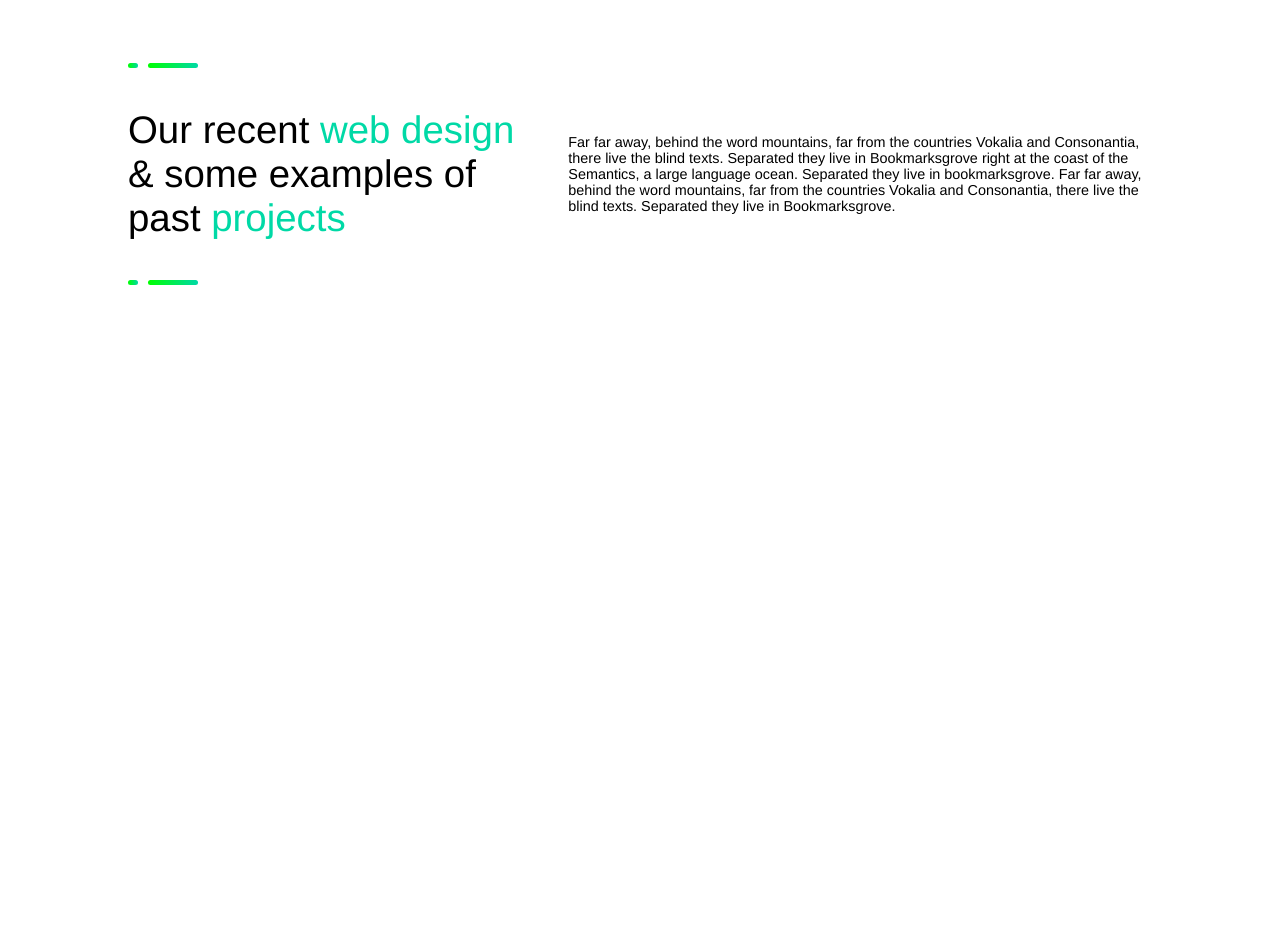
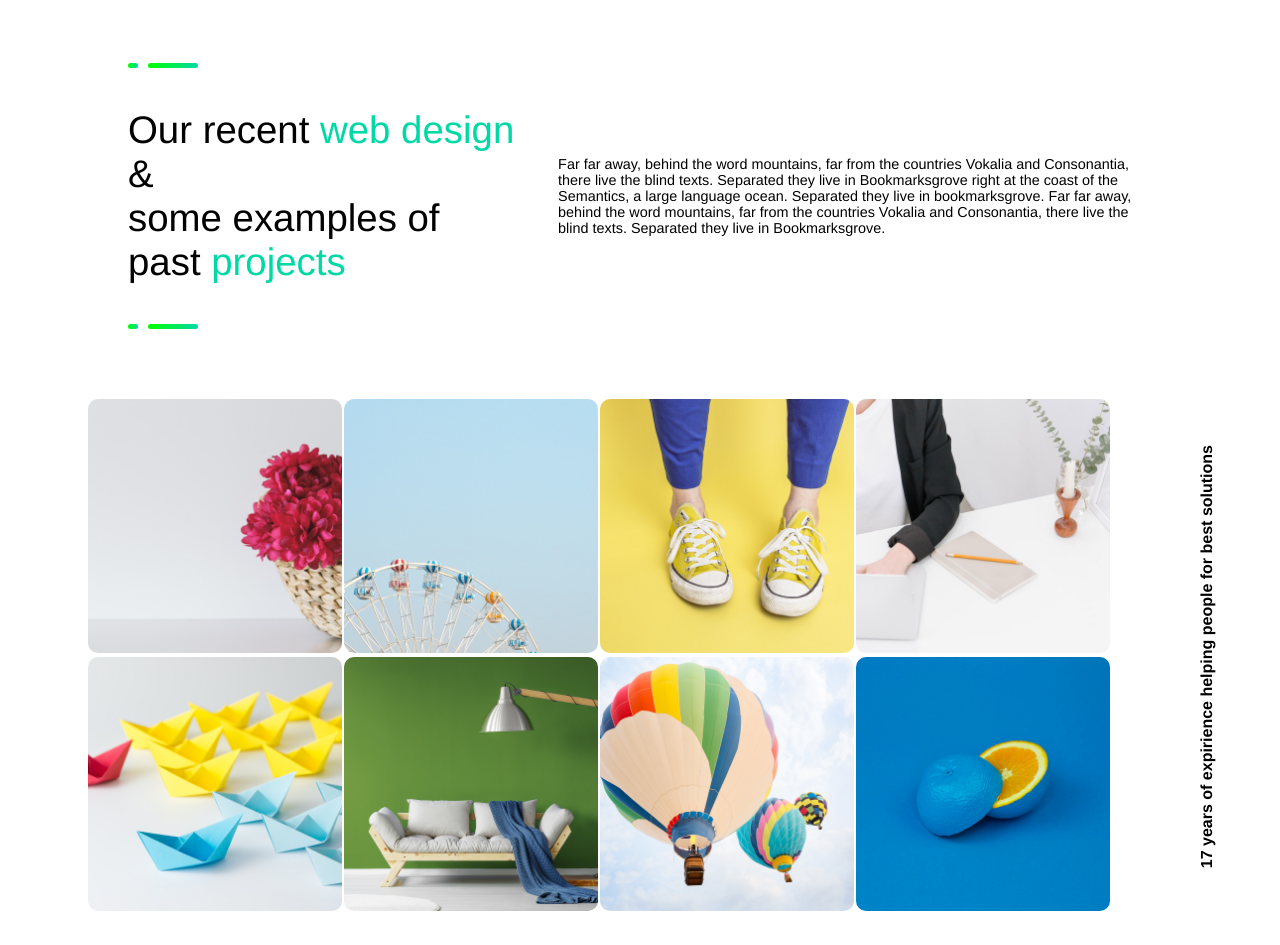
Before and after one commit to mecarm/proj-html-vuejs, a Vue app: page / in a window 1280 px wide. Shown: the part 2840-3785 px from the top of the page. Before the commit the page ends 3165 px from the top, so only its background shows below. Built offline with nearby package versions, Linux system fonts and the light colour scheme.

Commit message:
Aggiunta sez con immagini in thirdSection

```diff
--- a/src/components/MainComp.vue
+++ b/src/components/MainComp.vue
@@ -20,7 +20,8 @@ export default {
         FirstSection,
         SecondSection,
         ThirdSection
-    }
+    },
+
 }
 </script>
 
--- a/src/components/ThirdSection.vue
+++ b/src/components/ThirdSection.vue
@@ -7,7 +7,7 @@
                     <div></div>
                 </div>
                 <h1>
-                    Our recent <span>web design</span> & some examples of past <span>projects</span>
+                    Our recent <span>web design</span> & <br> some examples of <br> past <span>projects</span>
                 </h1>
                 <div class="line">
                     <div></div>
@@ -16,12 +16,43 @@
             </div>
             <p>Far far away, behind the word mountains, far from the countries Vokalia and Consonantia, there live the blind texts. Separated they live in Bookmarksgrove right at the coast of the Semantics, a large language ocean. Separated they live in bookmarksgrove. Far far away, behind the word mountains, far from the countries Vokalia and Consonantia, there live the blind texts. Separated they live in Bookmarksgrove.</p>
         </div>
+        <div class="main-container">
+            <div class="img-container">
+                <div class="card">
+                    <img src="../assets/images/ina-soulis-227104-unsplash-1024x1024.jpg" alt="rose nel cesto">
+                </div>
+                <div class="card">
+                    <img src="../assets/images/sunisa-misa-531163-unsplash-1024x1024.jpg" alt="ruota panoramica">
+                </div>
+                <div class="card">
+                    <img src="../assets/images/355H-1024x1024.jpg" alt="scarpe gialle">
+                </div>
+                <div class="card">
+                    <img src="../assets/images/photo-1448932252197-d19750584e56-1024x1024.jpg" alt="uomo che digita al pc">
+                </div>
+                <div class="card">
+                    <img src="../assets/images/business-competition-PB366D8-1024x1024.jpg" alt="barchette di carta colorate">
+                </div>
+                <div class="card">
+                    <img src="../assets/images/cozy-sofa-in-living-room-PQR5AB9-1024x1024.jpg" alt="divano con sfondo verde">
+                </div>
+                <div class="card">
+                    <img src="../assets/images/aa9a4539-PQGJ7HU-1024x1024.jpg" alt="mongolfiere">
+                </div>
+                <div class="card">
+                    <img src="../assets/images/cody-davis-253928-unsplash-1024x1024.jpg" alt="arancia con buccia blu">
+                </div>
+            </div>
+            <div class="vertical-text">
+                17 years of expirience helping people for best solutions
+            </div>
+        </div>
     </section>
 </template>
 
 <script>
 export default {
-    name: 'ThirdSection'
+    name: 'ThirdSection',
 }
 </script>
 
@@ -47,7 +78,7 @@ export default {
     }
 
     p{
-        flex-basis: 57%;
+        flex-basis: 58%;
         font-size: 0.9rem
     }
     .line {
@@ -66,4 +97,26 @@ export default {
         }
     }
 }
+.main-container{
+    @include flex($justify: Both_Center);
+    padding: 30px 0;
+    .vertical-text {
+            @include vertical-text;
+            margin-right: 5%;
+        }
+}
+.img-container{
+    @include flex($justify: flex);
+    @include center;
+    flex-wrap: wrap;
+    .card{
+        width: calc(100% / 4);
+        padding: 0px 1px;
+
+        img{
+            width: 100%;
+            border-radius: 10px;
+        }
+    }
+}
 </style>
```
